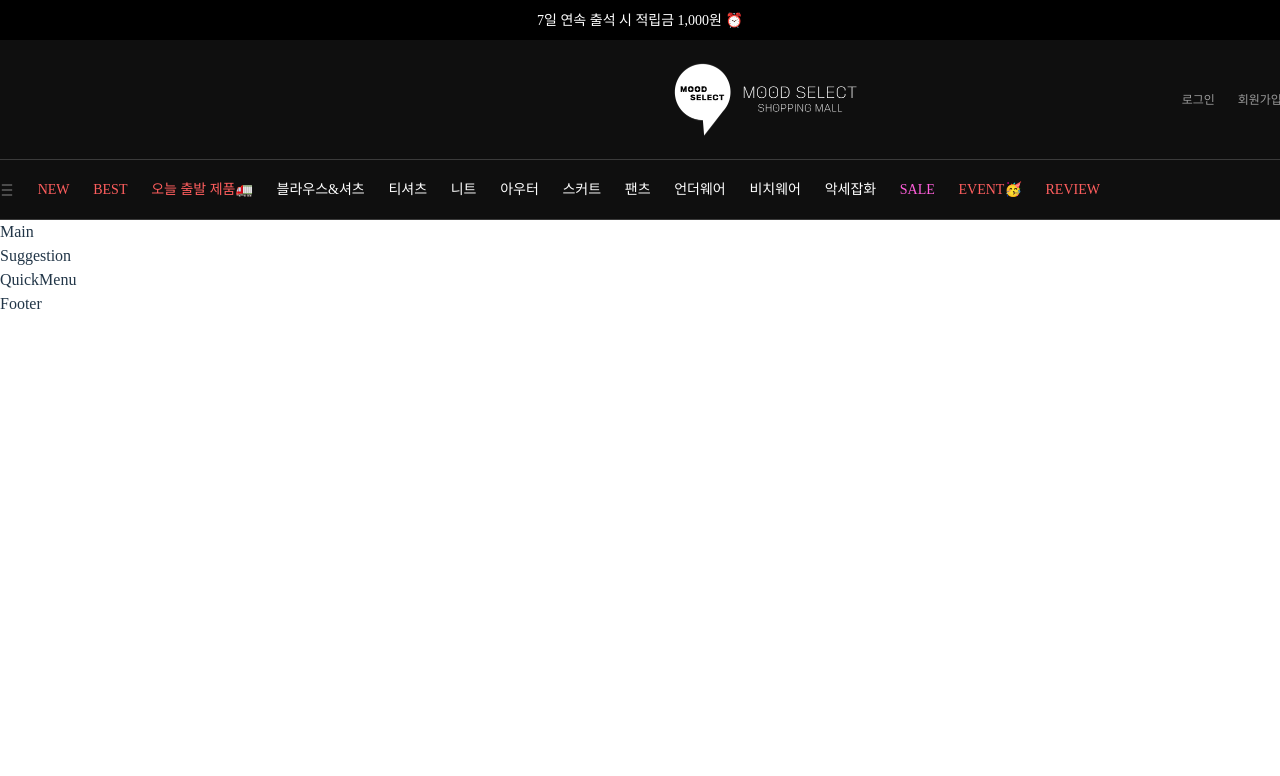
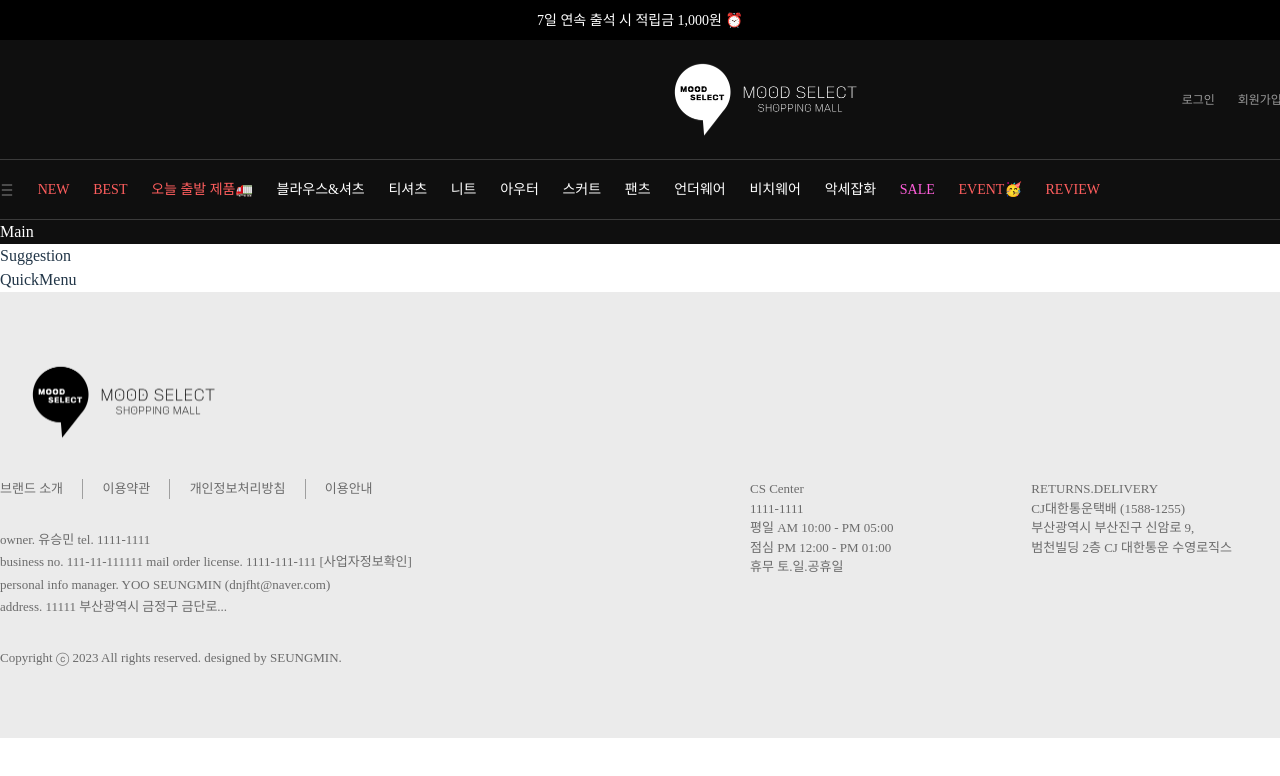
Before and after one commit to andrew-tg-song/mood-select, a React (Vite) app in the folder packages/frontend/: page / in a window 1280 px wide. Shown: the top 776 px of the page. Built offline with nearby package versions, Linux system fonts and the light colour scheme; a web font is replaced by a local one.

Commit message:
design : Footer component UI CSS

```diff
--- a/packages/frontend/src/components/Footer.tsx
+++ b/packages/frontend/src/components/Footer.tsx
@@ -1,5 +1,82 @@
-import React from 'react';
+import React, { useContext } from 'react';
+import { DarkModeContext } from '../context/DarkModeContext';
+import darkLogo from '../assets/logo.png';
+import lightLogo from '../assets/logo2.png';
 
 export default function Footer() {
-  return <div>Footer</div>;
+  const { darkMode } = useContext(DarkModeContext);
+
+  return (
+    <div
+      className={`${
+        darkMode === 'light'
+          ? 'bg-[#1d1d1d] text-[#e4e4e4]'
+          : 'bg-[#ebebeb] text-[#6b6b6b] border-t-[0.8px] border-[#ebebeb] border-solid'
+      } w-[100%] text-[0.8125rem]`}
+    >
+      <div className="w-[93.75rem] h-[100%] pt-[3rem] pb-[4.375rem] box-border mx-auto flex flex-col justify-between relative">
+        <div className="w-[250px]">
+          <img className="w-[100%] height-[100%] object-cover" src={`${darkMode === 'light' ? lightLogo : darkLogo}`} />
+        </div>
+
+        <div className="w-[100%] h-[100%] mt-[1rem] flex flex-row">
+          <div className="w-[50%] h-[100%]">
+            <ul className="flex">
+              <li className="pr-[1.2rem] border-r-[0.8px] border-[#9f9f9f]">브랜드 소개</li>
+              <li className="px-[1.2rem] border-r-[0.8px] border-[#9f9f9f]">이용약관</li>
+              <li className="px-[1.2rem] border-r-[0.8px] border-[#9f9f9f]">개인정보처리방침</li>
+              <li className="pl-[1.2rem]">이용안내</li>
+            </ul>
+
+            <p className="my-[1.875rem] leading-[1.4rem]">
+              owner. 유승민 tel. 1111-1111
+              <br />
+              business no. 111-11-111111 mail order license. 1111-111-111 [사업자정보확인]
+              <br />
+              personal info manager. YOO SEUNGMIN (dnjfht@naver.com)
+              <br />
+              address. 11111 부산광역시 금정구 금단로...
+            </p>
+            <p>Copyright ⓒ 2023 All rights reserved. designed by SEUNGMIN.</p>
+          </div>
+
+          <div className="w-[50%] h-[100%]  ">
+            <ul className="flex justify-between">
+              <li>
+                <p>CS Center</p>
+                <p>1111-1111</p>
+                <p>
+                  평일 AM 10:00 - PM 05:00
+                  <br />
+                  점심 PM 12:00 - PM 01:00
+                  <br />
+                  휴무 토.일.공휴일
+                </p>
+              </li>
+              <li>
+                <p>RETURNS.DELIVERY</p>
+                <p>
+                  CJ대한통운택배 (1588-1255)
+                  <br />
+                  부산광역시 부산진구 신암로 9,
+                  <br />
+                  범천빌딩 2층 CJ 대한통운 수영로직스
+                </p>
+              </li>
+              <li>
+                <p>BANK INFO</p>
+                <p>
+                  국민. 000000-00-000000
+                  <br />
+                  농협. 000-0000-0000-00
+                  <br />
+                  예금주. 유승민
+                </p>
+              </li>
+            </ul>
+          </div>
+        </div>
+      </div>
+    </div>
+  );
 }
--- a/packages/frontend/src/pages/Main.tsx
+++ b/packages/frontend/src/pages/Main.tsx
@@ -1,5 +1,8 @@
-import React from 'react';
+import React, { useContext } from 'react';
+import { DarkModeContext } from '../context/DarkModeContext';
 
 export default function Main() {
-  return <div>Main</div>;
+  const { darkMode } = useContext(DarkModeContext);
+
+  return <div className={`${darkMode === 'light' ? 'bg-white text-black' : 'bg-[#0f0f0f] text-white'}`}>Main</div>;
 }
```
